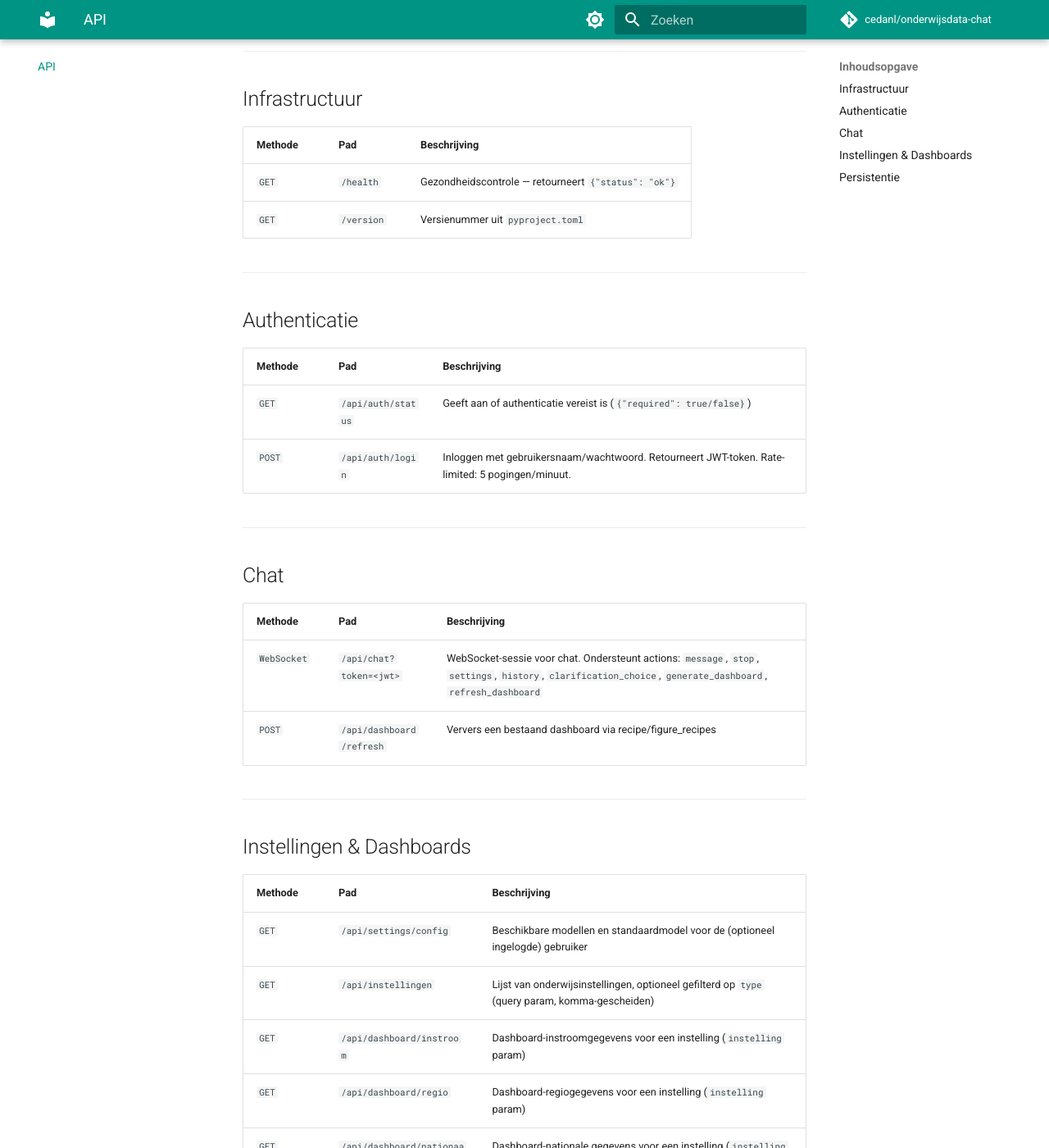
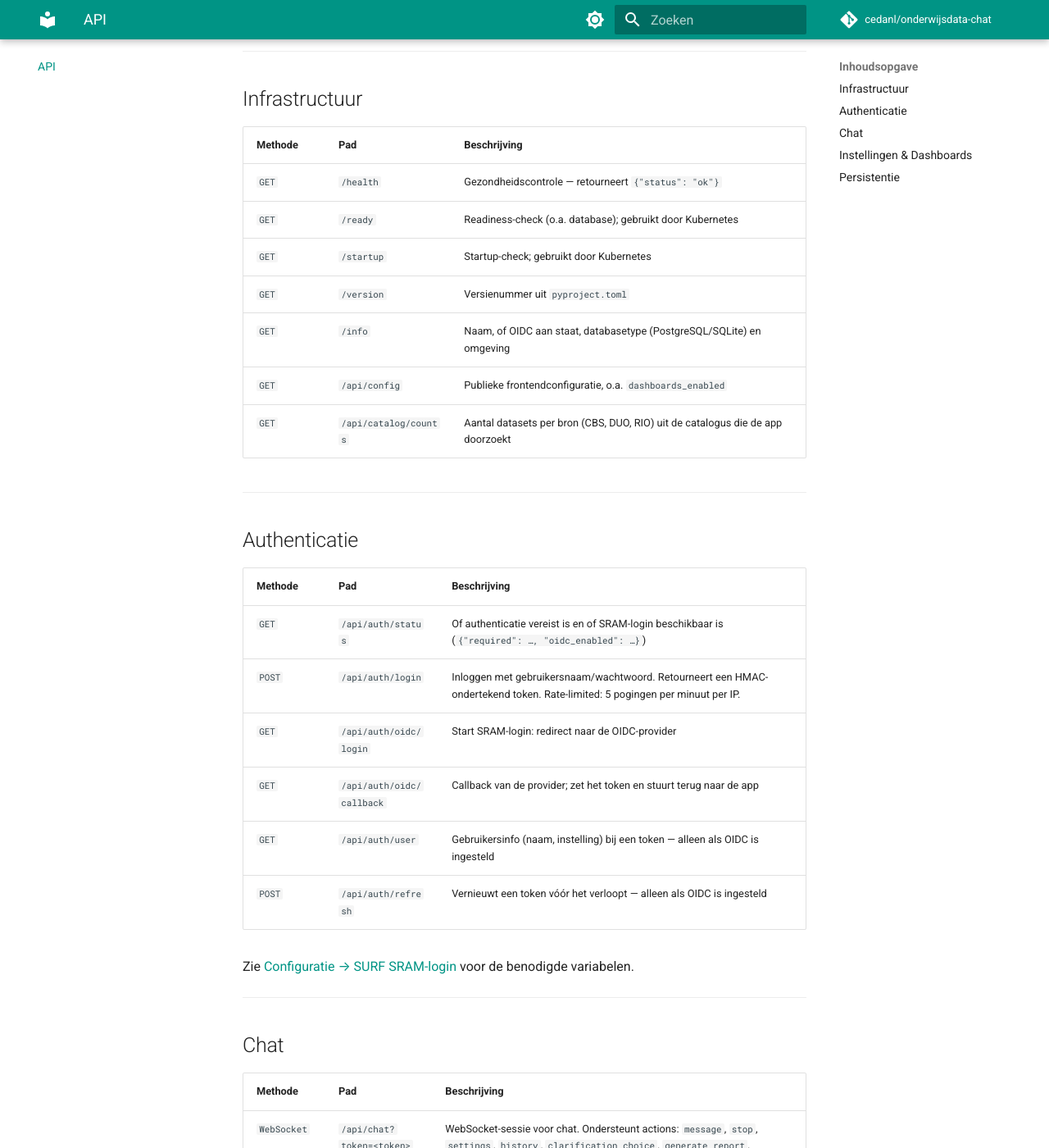
Before and after one commit to cedanl/onderwijsdata-chat, an MkDocs documentation site: the page built from docs/api.md, in a window 1280 px wide and 1400 px high, scrolled down 242 px. Shown: the whole window at 82% size. Built offline with MkDocs 1.6.1 and Material for MkDocs 9.7.7, drawn with Linux system fonts in a browser that asks for light colours; comment, search, counter and statistics services are not loaded; some of the changed text lies outside the part shown.

Commit message:
docs: complete the API and tool references
- api.md: add /ready, /startup, /info, /api/config, /api/catalog/counts,
  the OIDC routes (/api/auth/oidc/login, /callback) and the OIDC-only
  /api/auth/user and /api/auth/refresh; PATCH /api/conversations/{id};
  generate_report in the WebSocket actions (#137, #135)
- api.md: tokens are HMAC-signed, not JWTs; persistence also works
  without auth, under the shared user "gast"
- tools.md: compute_kpi section from its schema (#138)

Closes #137, #138

Co-Authored-By: Claude Opus 5.5 <noreply@anthropic.com>

```diff
--- a/docs/api.md
+++ b/docs/api.md
@@ -9,7 +9,12 @@ De app draait op FastAPI en biedt een REST-API en WebSocket-endpoint voor commun
 | Methode | Pad | Beschrijving |
 |---------|-----|--------------|
 | `GET` | `/health` | Gezondheidscontrole — retourneert `{"status": "ok"}` |
+| `GET` | `/ready` | Readiness-check (o.a. database); gebruikt door Kubernetes |
+| `GET` | `/startup` | Startup-check; gebruikt door Kubernetes |
 | `GET` | `/version` | Versienummer uit `pyproject.toml` |
+| `GET` | `/info` | Naam, of OIDC aan staat, databasetype (PostgreSQL/SQLite) en omgeving |
+| `GET` | `/api/config` | Publieke frontendconfiguratie, o.a. `dashboards_enabled` |
+| `GET` | `/api/catalog/counts` | Aantal datasets per bron (CBS, DUO, RIO) uit de catalogus die de app doorzoekt |
 
 ---
 
@@ -17,8 +22,14 @@ De app draait op FastAPI en biedt een REST-API en WebSocket-endpoint voor commun
 
 | Methode | Pad | Beschrijving |
 |---------|-----|--------------|
-| `GET` | `/api/auth/status` | Geeft aan of authenticatie vereist is (`{"required": true/false}`) |
-| `POST` | `/api/auth/login` | Inloggen met gebruikersnaam/wachtwoord. Retourneert JWT-token. Rate-limited: 5 pogingen/minuut. |
+| `GET` | `/api/auth/status` | Of authenticatie vereist is en of SRAM-login beschikbaar is (`{"required": …, "oidc_enabled": …}`) |
+| `POST` | `/api/auth/login` | Inloggen met gebruikersnaam/wachtwoord. Retourneert een HMAC-ondertekend token. Rate-limited: 5 pogingen per minuut per IP. |
+| `GET` | `/api/auth/oidc/login` | Start SRAM-login: redirect naar de OIDC-provider |
+| `GET` | `/api/auth/oidc/callback` | Callback van de provider; zet het token en stuurt terug naar de app |
+| `GET` | `/api/auth/user` | Gebruikersinfo (naam, instelling) bij een token — alleen als OIDC is ingesteld |
+| `POST` | `/api/auth/refresh` | Vernieuwt een token vóór het verloopt — alleen als OIDC is ingesteld |
+
+Zie [Configuratie → SURF SRAM-login](configuratie/index.md#surf-sram-login-oidc) voor de benodigde variabelen.
 
 ---
 
@@ -26,7 +37,7 @@ De app draait op FastAPI en biedt een REST-API en WebSocket-endpoint voor commun
 
 | Methode | Pad | Beschrijving |
 |---------|-----|--------------|
-| `WebSocket` | `/api/chat?token=<jwt>` | WebSocket-sessie voor chat. Ondersteunt actions: `message`, `stop`, `settings`, `history`, `clarification_choice`, `generate_dashboard`, `refresh_dashboard` |
+| `WebSocket` | `/api/chat?token=<token>` | WebSocket-sessie voor chat. Ondersteunt actions: `message`, `stop`, `settings`, `history`, `clarification_choice`, `generate_report`, `generate_dashboard`, `refresh_dashboard` |
 | `POST` | `/api/dashboard/refresh` | Ververs een bestaand dashboard via recipe/figure_recipes |
 
 ---
@@ -47,12 +58,13 @@ De app draait op FastAPI en biedt een REST-API en WebSocket-endpoint voor commun
 
 ## Persistentie
 
-Vereist authenticatie (`CHAT_USERS` + `CHAT_SECRET`).
+Met authenticatie aan zijn deze endpoints per ingelogde gebruiker afgeschermd. Zonder authenticatie horen alle gesprekken bij één gedeelde gebruiker (`gast`).
 
 | Methode | Pad | Beschrijving |
 |---------|-----|--------------|
 | `GET` | `/api/conversations` | Lijst van alle conversaties van de ingelogde gebruiker |
-| `PUT` | `/api/conversations/{id}` | Maak of update een conversatie |
+| `PUT` | `/api/conversations/{id}` | Maak of update een conversatie (`title`, `timestamp`, `messages`) |
+| `PATCH` | `/api/conversations/{id}` | Wijzig alleen de titel (`{"title": …}`); 404 bij onbekend ID, 422 bij lege titel |
 | `DELETE` | `/api/conversations/{id}` | Verwijder een conversatie |
 | `GET` | `/api/workbooks` | Lijst van alle workbooks van de ingelogde gebruiker |
 | `PUT` | `/api/workbooks/{id}` | Maak of update een workbook |
```
Also changed, not shown: docs/tools.md (+14 -0 lines).
